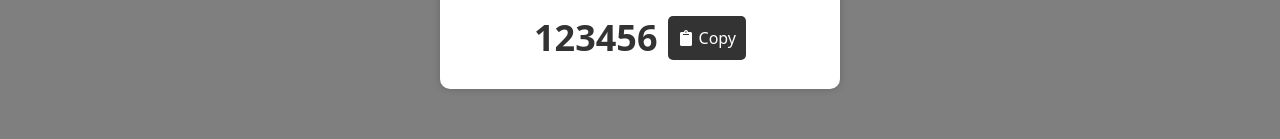
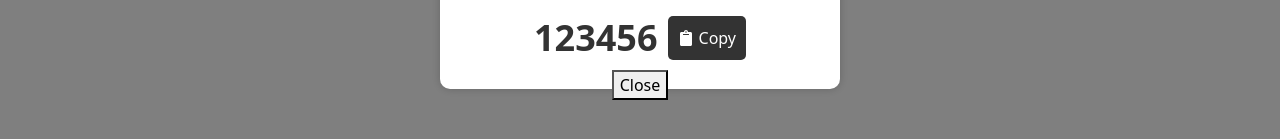
Before and after one commit to oluwakayodemike/Collab, a React (Vite) app in the folder FRONTEND/client/: page / in a window 1280 px wide. Both pictures are taken after a click on the button "Create Meeting". Shown: the part 411-550 px from the top of the page. Built offline with nearby package versions, Linux system fonts and the light colour scheme.

Commit message:
feat: added a close button to the popup menu, update still required tho... - issue: after the popup has been closed, popup is not opening again

```diff
--- a/FRONTEND/client/src/components/Popup/Popup.jsx
+++ b/FRONTEND/client/src/components/Popup/Popup.jsx
@@ -1,26 +1,44 @@
-import React, {useState} from "react";
+import React, { useState } from "react";
 import "./Popup.css";
 import { FaClipboard } from "react-icons/fa";
 
 const Popup = () => {
   const [copySuccess, setCopySuccess] = useState(false);
+  const [isPopupOpen, setIsPopupOpen] = useState(true);
+
+  // if isPopupOpen == true;
+  // setIs p
+    const handleClosePopup = () => {
+      setIsPopupOpen(false);
+    };
+
   return (
+    <>
+      {isPopupOpen && (
         <div className="popup-container">
           <div className="popup">
             <h3 className="heading">Join the Session</h3>
             <p className="description">
-          This is the room code for the Session. Share it with anyone you want
-          to invite.
+              This is the room code for the Session. Share it with anyone you
+              want to invite.
             </p>
             <div className="code-container">
               <h3 className="code">123456</h3>
-          <button className="copy-button" onClick={()=>setCopySuccess(true)}>
+              <button
+                className="copy-button"
+                onClick={() => setCopySuccess(true)}
+              >
                 <FaClipboard />
-            {copySuccess?'Copied':'Copy'}
+                {copySuccess ? "Copied" : "Copy"}
+              </button>
+            </div>
+            <button className="close-button" onClick={handleClosePopup}>
+              Close
             </button>
           </div>
         </div>
-    </div>
+      )}
+    </>
   );
 };
 
```
Lines whose indentation alone changed are shown as unchanged.
